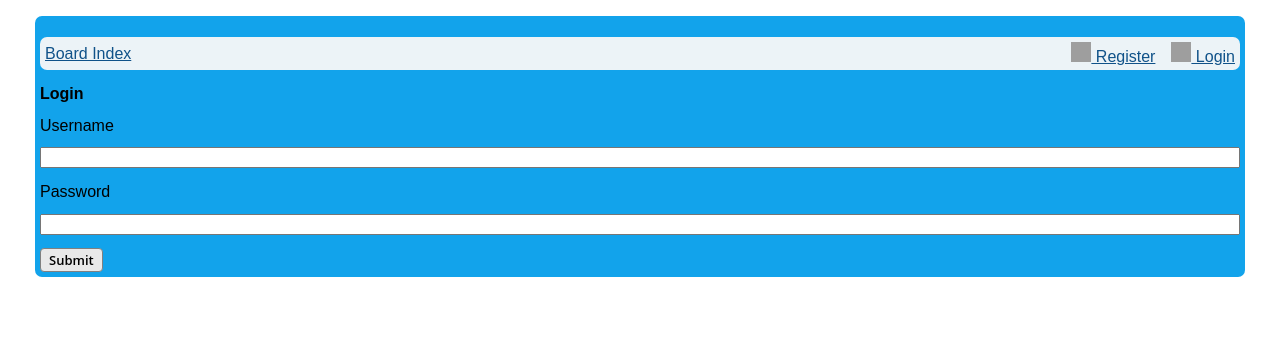
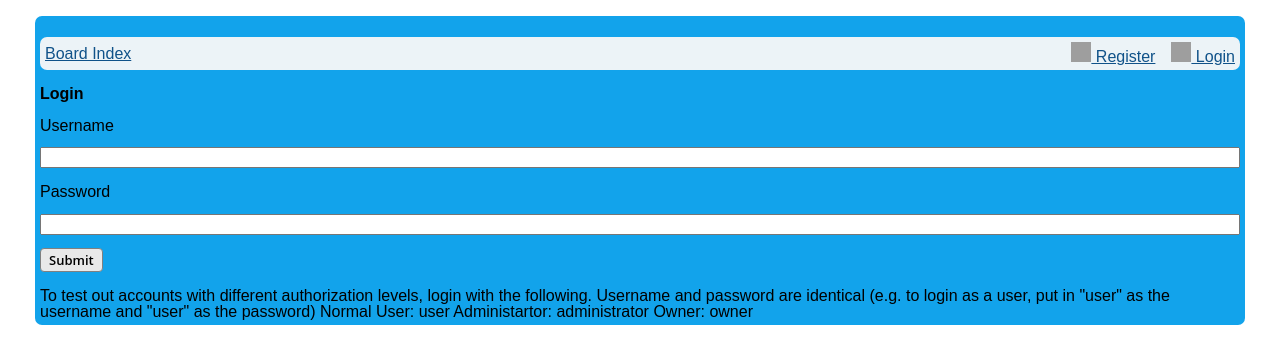
Before and after one commit to cbj252/forum_frontend, a React (Create React App) app: page /login in a window 1280 px wide. Shown: the top 364 px of the page. Built offline with nearby package versions, Linux system fonts and the light colour scheme; no server answers; grey boxes are pictures that could not be loaded.

Commit message:
Add user details for testing

```diff
--- a/src/components/loginForm.js
+++ b/src/components/loginForm.js
@@ -62,6 +62,12 @@ const LoginForm = function LoginForm(props) {
         <button className="topMargin" onClick={() => submitForm()}>
           Submit
         </button>
+        <p className="topMargin">
+          To test out accounts with different authorization levels, login with
+          the following. Username and password are identical (e.g. to login as a
+          user, put in "user" as the username and "user" as the password) Normal
+          User: user Administartor: administrator Owner: owner
+        </p>
       </div>
     </div>
   );
```
Also changed, not shown: package.json (+7 -1 lines), 2 other files (tests, documents, lock files or other folders).
